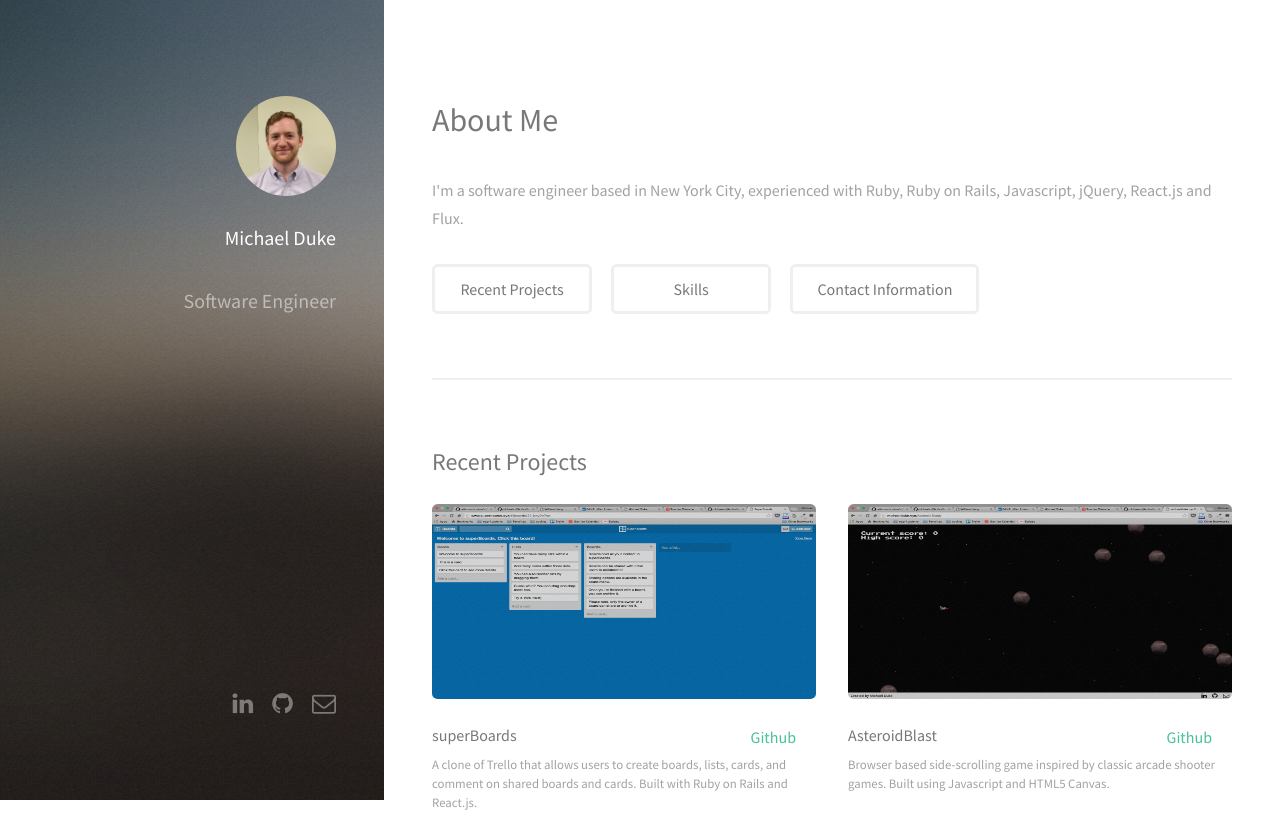
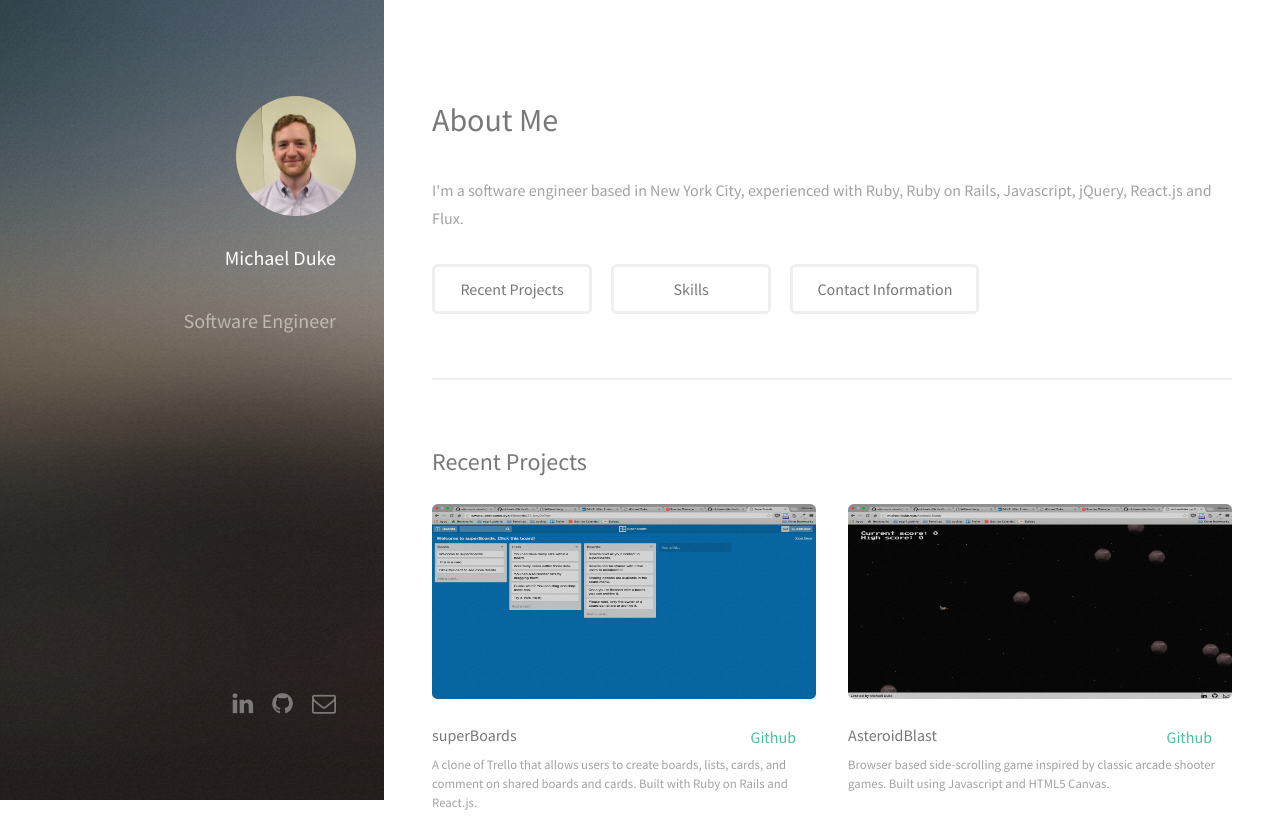
Before and after one commit to michaelcd/michaelcd.github.io, a plain HTML site: page index.html in a window 1280 px wide. Shown: the top 816 px of the page. Drawn offline with Linux system fonts and the light colour scheme.

Commit message:
CSS adjustment.

```diff
--- a/assets/css/main.css
+++ b/assets/css/main.css
@@ -2126,7 +2126,7 @@
 
 			.image.avatar img {
 				border-radius: 100%;
-				width: 100%;
+				width: 120px;
 			}
 
 /* List */
```
